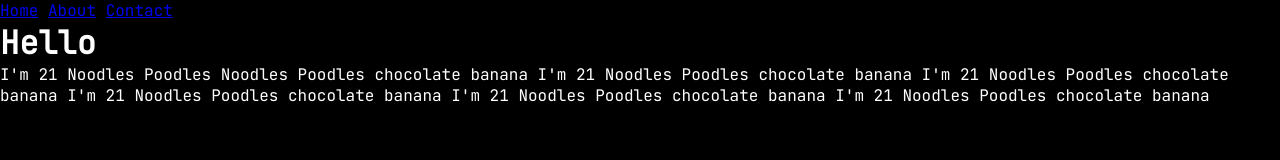
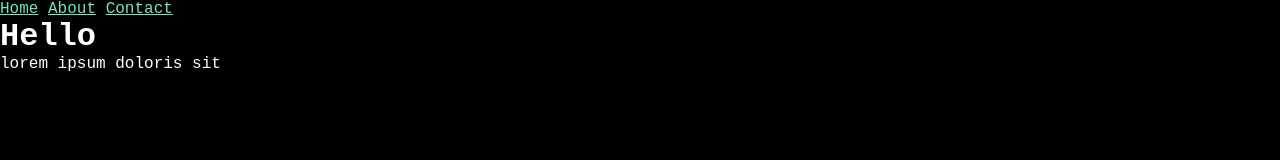
Before and after one commit to thenameisdoc1/thenameisdoc1.github.io, a plain HTML site: page index.html in a window 1280 px wide. Drawn offline with Linux system fonts and the light colour scheme.

Commit message:
some more more more changes

```diff
--- a/index.html
+++ b/index.html
@@ -14,32 +14,7 @@
 		</nav>
 		<h1>Hello</h1>
 		<p>
-		I'm 21
-		Noodles
-		Poodles
-		Noodles
-		Poodles
-		chocolate banana
-		I'm 21
-		Noodles
-		Poodles
-		chocolate banana
-		I'm 21
-		Noodles
-		Poodles
-		chocolate banana
-		I'm 21
-		Noodles
-		Poodles
-		chocolate banana
-		I'm 21
-		Noodles
-		Poodles
-		chocolate banana
-		I'm 21
-		Noodles
-		Poodles
-		chocolate banana
+		lorem ipsum doloris sit
 		</p>
 	</body>
 </html>
--- a/styles.css
+++ b/styles.css
@@ -1,9 +1,15 @@
 body {
 	background-color: #000000;
-	font-family: 'JetBrains Mono', monospace;
+	font-family: 'JetBrains Mono NL', monospace;
 	color: #FFFFFF;
 }
 * {
   margin: 0;
   padding: 0;
 }
+a { /* change color of links*/
+  color: #6EE7B7;
+}
+a:visited { /* change color of visited links */
+  color: #34D399;
+}
```
Also changed, not shown: about.html (+8 -5 lines), contact.html (+4 -1 lines). Lines whose indentation alone changed are shown as unchanged.
